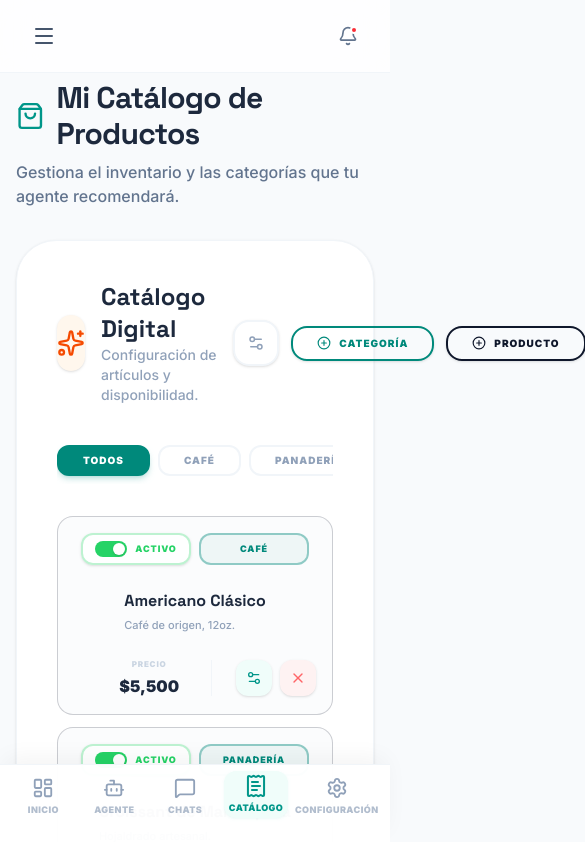
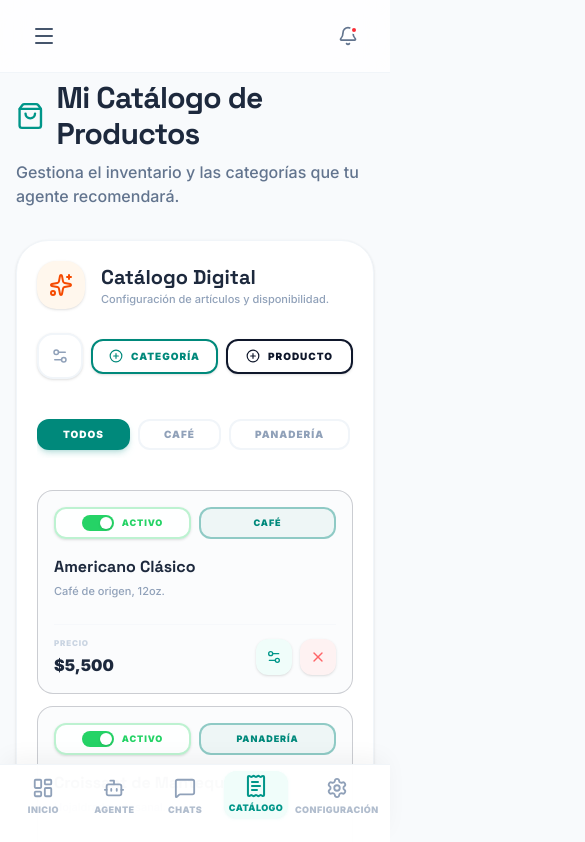
Before and after one commit to Farmaco777/AgentWhatsappMultiTenat, a Next.js app: page /catalogo in a window 390 px wide. Shown: the top 842 px of the page, 585 px wide, since content can reach past the window. Built offline with nearby package versions, Linux system fonts and the light colour scheme.

Commit message:
UI: Navegación persistente y mejoras de responsividad en catálogo

```diff
--- a/app/(dashboard)/catalogo/page.tsx
+++ b/app/(dashboard)/catalogo/page.tsx
@@ -105,19 +105,19 @@ export default function CatalogoPage() {
       <motion.div
         initial={{ opacity: 0, y: 20 }}
         animate={{ opacity: 1, y: 0 }}
-        className="bg-white rounded-[2.5rem] p-10 shadow-sm border border-slate-100"
+        className="bg-white rounded-[2rem] md:rounded-[2.5rem] p-5 md:p-10 shadow-sm border border-slate-100"
       >
-        <div className="flex items-center justify-between mb-10">
+        <div className="flex flex-col md:flex-row md:items-center justify-between gap-6 mb-10">
           <div className="flex items-center gap-4">
-            <div className="w-14 h-14 rounded-[1.5rem] bg-orange-50 flex items-center justify-center text-orange-600 shadow-sm">
-              <Sparkles size={28} />
+            <div className="w-12 h-12 md:w-14 md:h-14 rounded-[1.2rem] md:rounded-[1.5rem] bg-orange-50 flex items-center justify-center text-orange-600 shadow-sm">
+              <Sparkles className="w-6 h-6 md:w-7 md:h-7" size={28} />
             </div>
             <div>
-              <h3 className="text-2xl font-black text-slate-800">Catálogo Digital</h3>
-              <p className="text-sm text-slate-400 font-medium">Configuración de artículos y disponibilidad.</p>
+              <h3 className="text-xl md:text-2xl font-black text-slate-800">Catálogo Digital</h3>
+              <p className="text-[11px] md:text-sm text-slate-400 font-medium whitespace-nowrap">Configuración de artículos y disponibilidad.</p>
             </div>
           </div>
-          <div className="flex items-center gap-3">
+          <div className="flex items-center gap-2 md:gap-3">
             <button
               onClick={() => setIsManageModalOpen(true)}
               className="p-3 bg-white border-2 border-slate-100 text-slate-400 rounded-2xl hover:border-slate-200 hover:text-slate-600 transition-all shadow-sm"
@@ -127,14 +127,14 @@ export default function CatalogoPage() {
             </button>
             <button
               onClick={() => setIsCategoryModalOpen(true)}
-              className="flex items-center gap-2 px-6 py-2 bg-transparent border-2 border-[#00897B] text-[#00897B] rounded-2xl text-[10px] font-black uppercase tracking-widest hover:bg-[#00897B] hover:text-white transition-all shadow-sm"
+              className="flex-1 md:flex-none flex items-center justify-center gap-2 px-4 md:px-6 py-2 bg-transparent border-2 border-[#00897B] text-[#00897B] rounded-xl md:rounded-2xl text-[10px] font-black uppercase tracking-widest hover:bg-[#00897B] hover:text-white transition-all shadow-sm whitespace-nowrap"
             >
               <PlusCircle size={14} />
               Categoría
             </button>
             <button
               onClick={() => handleOpenModal()}
-              className="flex items-center gap-2 px-6 py-2 bg-transparent border-2 border-slate-900 text-slate-900 rounded-2xl text-[10px] font-black uppercase tracking-widest hover:bg-slate-900 hover:text-white transition-all shadow-sm"
+              className="flex-1 md:flex-none flex items-center justify-center gap-2 px-4 md:px-6 py-2 bg-transparent border-2 border-slate-900 text-slate-900 rounded-xl md:rounded-2xl text-[10px] font-black uppercase tracking-widest hover:bg-slate-900 hover:text-white transition-all shadow-sm whitespace-nowrap"
             >
               <PlusCircle size={14} />
               Producto
@@ -187,10 +187,10 @@ export default function CatalogoPage() {
                   product.stock === 'out-of-stock' && "bg-slate-100/30 border-slate-200"
                 )}
               >
-                <div className="flex flex-col md:flex-row items-center gap-6 w-full">
+                <div className="flex flex-col md:flex-row items-start md:items-center gap-4 md:gap-6 w-full">
                   {/* Status & Category */}
-                  <div className="flex flex-row md:flex-col items-center gap-2 shrink-0">
-                    <div className="bg-white/80 border-2 border-[#25D366]/30 w-[110px] h-8 rounded-xl flex items-center justify-center gap-2 shadow-sm shrink-0">
+                  <div className="flex flex-row md:flex-col items-center gap-2 md:gap-2 shrink-0 w-full md:w-[110px]">
+                    <div className="bg-white/80 border-2 border-[#25D366]/30 flex-1 md:w-full h-8 rounded-xl flex items-center justify-center gap-2 shadow-sm shrink-0">
                        <button
                         onClick={(e) => {
                           e.stopPropagation();
@@ -214,7 +214,7 @@ export default function CatalogoPage() {
                       </span>
                     </div>
 
-                    <span className="bg-[#00897B]/5 w-[110px] h-8 rounded-xl border-2 border-[#00897B]/40 text-[#00897B] text-[9px] font-black uppercase tracking-widest flex items-center justify-center text-center shrink-0">
+                    <span className="bg-[#00897B]/5 flex-1 md:w-full h-8 rounded-xl border-2 border-[#00897B]/40 text-[#00897B] text-[9px] font-black uppercase tracking-widest flex items-center justify-center text-center shrink-0">
                       {product.category}
                     </span>
                   </div>
@@ -233,8 +233,8 @@ export default function CatalogoPage() {
                   </div>
 
                   {/* Price & Actions */}
-                  <div className="flex items-center gap-6 shrink-0 ml-auto">
-                    <div className="text-center">
+                  <div className="flex items-center justify-between md:justify-end gap-6 shrink-0 w-full md:w-auto mt-2 md:mt-0 pt-3 md:pt-0 border-t md:border-t-0 border-slate-100/50">
+                    <div className="text-left md:text-center">
                       <span className="text-[8px] font-black text-slate-300 uppercase tracking-widest block mb-1">Precio</span>
                       <p className={cn(
                         "font-black text-slate-800",
@@ -244,7 +244,7 @@ export default function CatalogoPage() {
                       </p>
                     </div>
 
-                    <div className="flex items-center gap-2 border-l border-slate-100 pl-6 ml-2">
+                    <div className="flex items-center gap-2 md:border-l border-slate-100 md:pl-6 md:ml-2">
                       <button
                         onClick={() => handleOpenModal(product)}
                         className="p-2.5 bg-teal-50 text-teal-600 rounded-xl hover:bg-teal-600 hover:text-white transition-all shadow-sm"
--- a/app/(dashboard)/layout.tsx
+++ b/app/(dashboard)/layout.tsx
@@ -13,20 +13,20 @@ export default function DashboardLayout({
 
   return (
     <div className="min-h-screen bg-slate-50 font-sans text-slate-900">
-      {!isConversations && <Sidebar />}
-      {!isConversations && <Header />}
+      <Sidebar />
+      <Header />
       <main className={cn(
-        "transition-all duration-300 min-h-screen",
-        !isConversations ? "md:pl-64 pt-16 pb-24 md:pb-8" : ""
+        "transition-all duration-300 min-h-screen h-full",
+        "md:pl-64 pt-16 pb-20 md:pb-8"
       )}>
         <div className={cn(
           "mx-auto h-full",
-          !isConversations ? "max-w-7xl p-4 md:p-8" : "max-w-full h-screen"
+          !isConversations ? "max-w-7xl p-4 md:p-8" : "max-w-full"
         )}>
           {children}
         </div>
       </main>
-      {!isConversations && <BottomNav />}
+      <BottomNav />
     </div>
   );
 }
```
